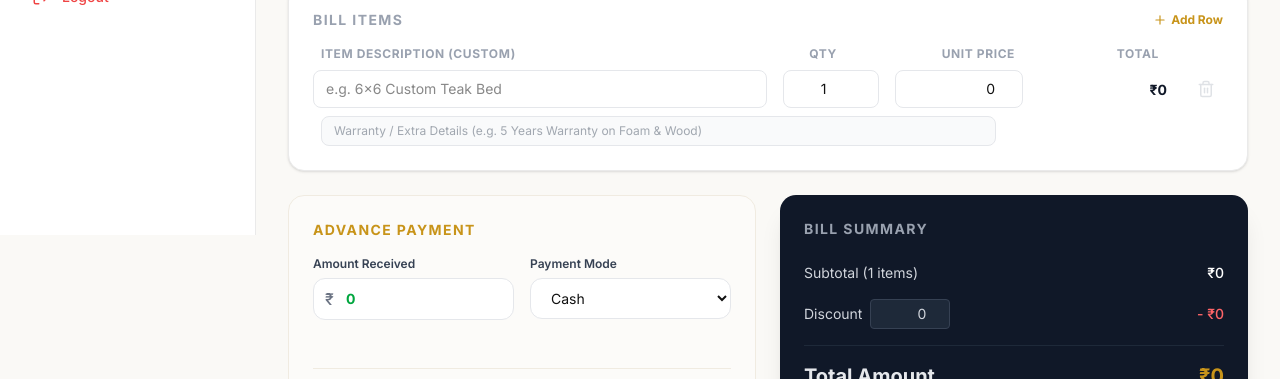
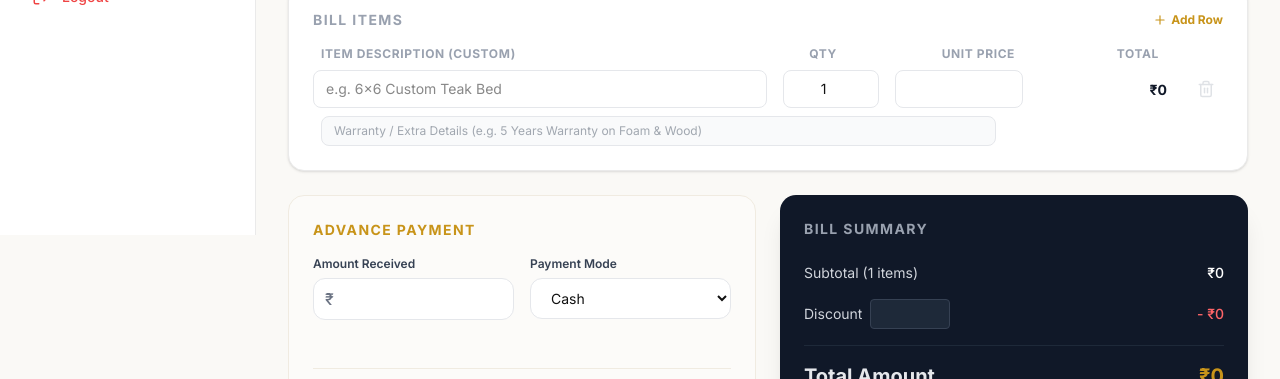
Before and after one commit to jas-interior/jasinterior, a Next.js app: page /admin/bill-book/new in a window 1280 px wide. Shown: the part 565-944 px from the top of the page. Built offline with nearby package versions, Linux system fonts and the light colour scheme; a web font is replaced by a local one.

Commit message:
fix: address text overflow in PDF and remove leading zeros in number inputs

```diff
--- a/src/app/admin/bill-book/[id]/print/page.tsx
+++ b/src/app/admin/bill-book/[id]/print/page.tsx
@@ -112,7 +112,7 @@ export default function PrintBillPage() {
             <p className="font-bold text-lg text-gray-900 leading-tight mb-1">{invoice.customer_name}</p>
             <p className="text-sm text-gray-600 font-medium mb-0.5">+91 {invoice.customer_mobile}</p>
             {invoice.customer_address && (
-              <p className="text-sm text-gray-600 max-w-[250px] leading-snug ml-auto">{invoice.customer_address}</p>
+              <p className="text-sm text-gray-600 max-w-[250px] leading-snug ml-auto break-words break-all">{invoice.customer_address}</p>
             )}
           </div>
         </div>
--- a/src/app/admin/bill-book/new/page.tsx
+++ b/src/app/admin/bill-book/new/page.tsx
@@ -244,11 +244,11 @@ export default function NewBillBookPage() {
                     </div>
                     <div className="flex-1 md:hidden">
                       <span className="text-[10px] font-semibold text-gray-500 uppercase tracking-wider mb-1 block">Unit Price (₹)</span>
-                      <input type="number" min="0" required value={item.unit_price} onChange={e => handleItemChange(item.id, 'unit_price', parseFloat(e.target.value) || 0)} className="w-full bg-white border border-gray-200 px-3 py-2 rounded-lg text-sm text-right focus:outline-none focus:border-[#c8941a]" />
+                      <input type="number" min="0" required value={item.unit_price || ''} onChange={e => handleItemChange(item.id, 'unit_price', parseFloat(e.target.value) || 0)} className="w-full bg-white border border-gray-200 px-3 py-2 rounded-lg text-sm text-right focus:outline-none focus:border-[#c8941a]" />
                     </div>
                   </div>
                   <div className="w-32 hidden md:block">
-                    <input type="number" min="0" required value={item.unit_price} onChange={e => handleItemChange(item.id, 'unit_price', parseFloat(e.target.value) || 0)} className="w-full bg-white border border-gray-200 px-3 py-2 rounded-lg text-sm text-right focus:outline-none focus:border-[#c8941a]" />
+                    <input type="number" min="0" required value={item.unit_price || ''} onChange={e => handleItemChange(item.id, 'unit_price', parseFloat(e.target.value) || 0)} className="w-full bg-white border border-gray-200 px-3 py-2 rounded-lg text-sm text-right focus:outline-none focus:border-[#c8941a]" />
                   </div>
                   <div className="w-full md:w-32 text-right font-bold text-gray-900 mt-1 md:mt-0 bg-gray-100 md:bg-transparent p-2 md:p-0 rounded-lg md:rounded-none flex justify-between md:block items-center">
                     <span className="md:hidden text-[10px] font-bold text-gray-500 uppercase tracking-wider">Total</span>
@@ -278,7 +278,7 @@ export default function NewBillBookPage() {
                   <label className="block text-xs font-semibold text-gray-700 mb-1.5">Amount Received</label>
                   <div className="relative">
                     <span className="absolute left-3 top-1/2 -translate-y-1/2 text-gray-500 font-medium">₹</span>
-                    <input type="number" min="0" max={totalAmount} value={advanceReceived} onChange={e => setAdvanceReceived(parseFloat(e.target.value) || 0)} className="w-full bg-white border border-gray-200 pl-8 pr-4 py-2.5 rounded-xl text-sm font-bold text-green-600 focus:outline-none focus:border-[#c8941a] transition-colors" />
+                    <input type="number" min="0" max={totalAmount} value={advanceReceived || ''} onChange={e => setAdvanceReceived(parseFloat(e.target.value) || 0)} className="w-full bg-white border border-gray-200 pl-8 pr-4 py-2.5 rounded-xl text-sm font-bold text-green-600 focus:outline-none focus:border-[#c8941a] transition-colors" />
                   </div>
                 </div>
                 <div>
@@ -325,7 +325,7 @@ export default function NewBillBookPage() {
               <div className="flex justify-between items-center text-gray-300">
                 <span className="flex items-center gap-2">
                   Discount
-                  <input type="number" min="0" max={subtotal} value={discount} onChange={e => setDiscount(parseFloat(e.target.value) || 0)} className="w-20 bg-gray-800 border border-gray-700 px-2 py-1 rounded text-right focus:outline-none focus:border-[#c8941a]" />
+                  <input type="number" min="0" max={subtotal} value={discount || ''} onChange={e => setDiscount(parseFloat(e.target.value) || 0)} className="w-20 bg-gray-800 border border-gray-700 px-2 py-1 rounded text-right focus:outline-none focus:border-[#c8941a]" />
                 </span>
                 <span className="font-medium text-red-400">- ₹{discount.toLocaleString('en-IN')}</span>
               </div>
```
